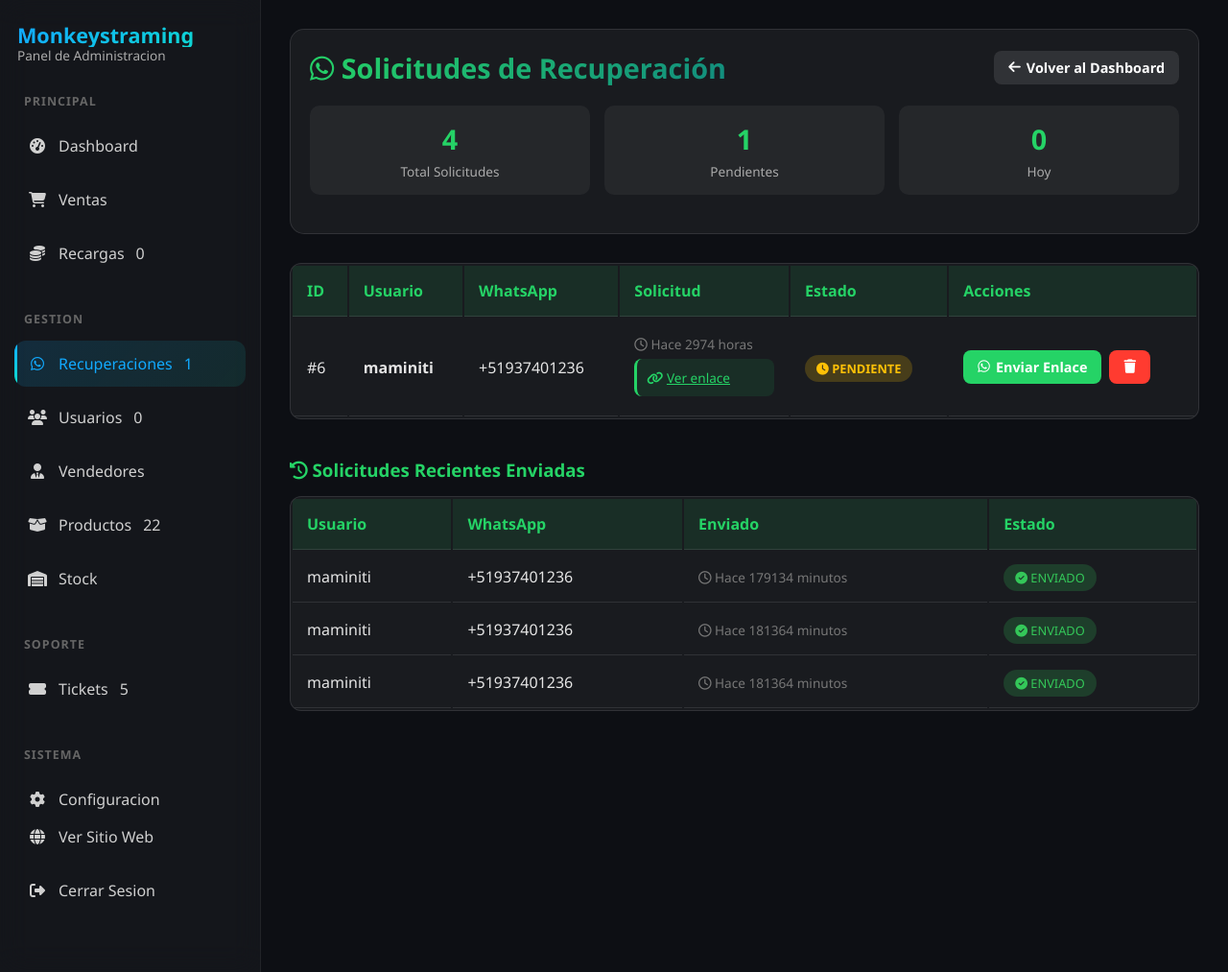
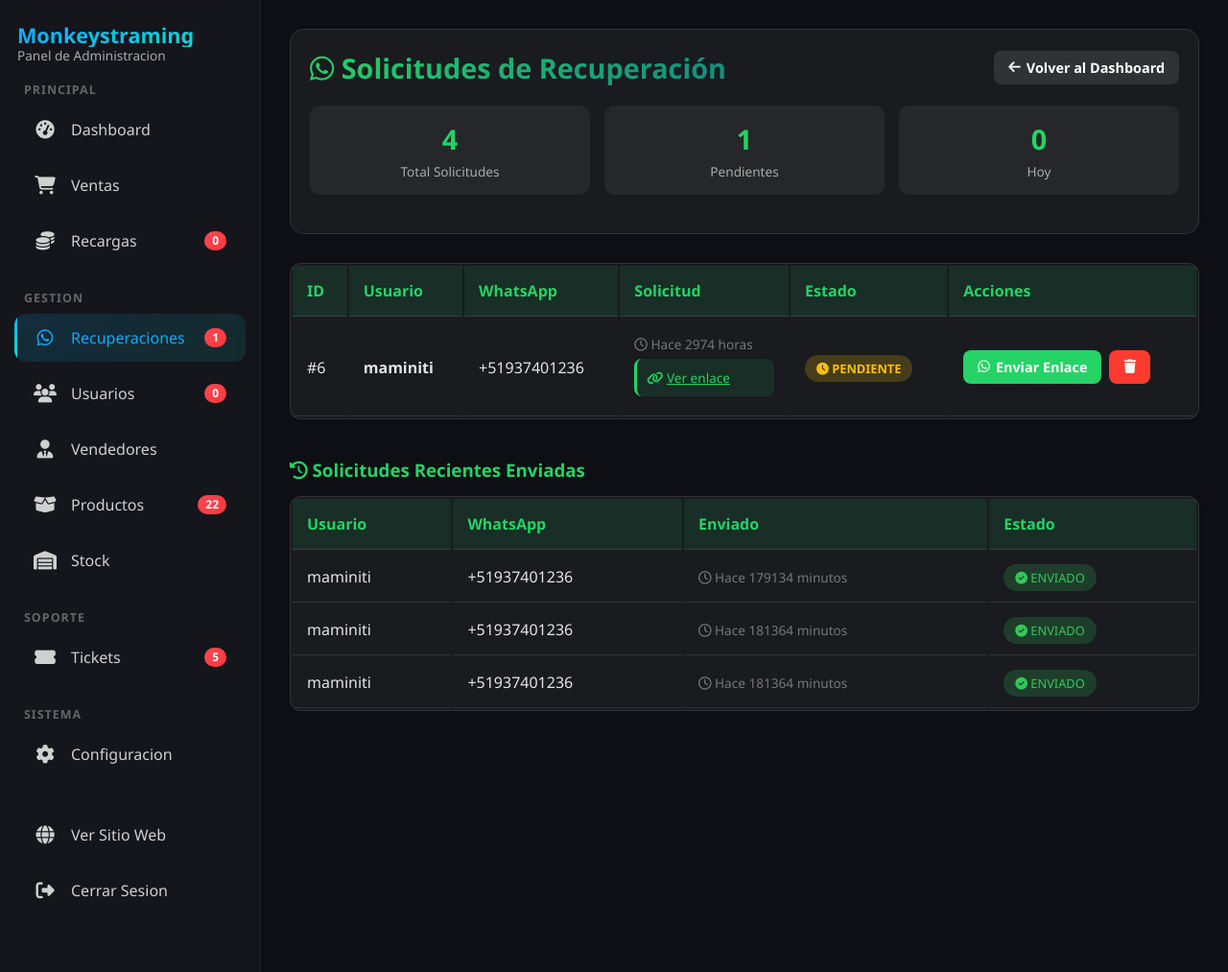
Before and after one commit to casu5/monkeystraming, a PHP site: page /admin/admin_recuperaciones.php in a window 1280 px wide. Shown: the whole page at 96% size. Run offline with PHP 8.4, Linux system fonts and the light colour scheme; the visitor is signed in with stand-in values (Sample User, id 1); data comes from the database, SQL or seed files in the repository.

Commit message:
cambios en el slidebear

```diff
--- a/admin/admin_recuperaciones.php
+++ b/admin/admin_recuperaciones.php
@@ -118,10 +118,10 @@ $result = $conexion->query($sql);
     <meta name="viewport" content="width=device-width, initial-scale=1.0">
     <title><?php echo $page_title; ?></title>
     <link rel="stylesheet" href="https://cdnjs.cloudflare.com/ajax/libs/font-awesome/6.4.0/css/all.min.css">
-    <link rel="stylesheet" href="../assets/css/panel-shell.css">
+    <link rel="stylesheet" href="../assets/css/panel-shell.css?v=admin-sidebar-3">
     <style>
         * { margin: 0; padding: 0; box-sizing: border-box; font-family: 'Segoe UI', Tahoma, Geneva, Verdana, sans-serif; }
-        body { background: #0d0f14; color: #e5e5e5; padding: 30px 30px 30px 302px; }
+        body { background: #0d0f14; color: #e5e5e5; padding: 30px 30px 30px calc(var(--sidebar-width) + 30px); }
         .container { max-width: 1200px; margin: 0 auto; }
         header {
             background: rgba(255,255,255,0.05); padding: 20px; border-radius: 15px;
@@ -181,8 +181,12 @@ $result = $conexion->query($sql);
             margin: 5px 0; font-size: 0.85rem; color: #25D366;
             border-left: 3px solid #25D366;
         }
+        @media (max-width: 992px) {
+            body { padding: 82px 16px 24px; }
+            .header-top { align-items: flex-start; flex-direction: column; }
+            .btn { width: fit-content; }
+        }
         @media (max-width: 768px) {
-            body { padding: 82px 16px 24px; }
             .stats { grid-template-columns: 1fr; }
             table { display: block; overflow-x: auto; }
             th, td { padding: 10px; }
--- a/admin/configuracion.php
+++ b/admin/configuracion.php
@@ -313,11 +313,11 @@ $page_title = "Configuración - Admin - Monkeystraming";
     <meta name="viewport" content="width=device-width, initial-scale=1.0">
     <title><?php echo h($page_title); ?></title>
     <link rel="stylesheet" href="https://cdnjs.cloudflare.com/ajax/libs/font-awesome/6.4.0/css/all.min.css">
-    <link rel="stylesheet" href="../assets/css/panel-shell.css">
+    <link rel="stylesheet" href="../assets/css/panel-shell.css?v=admin-sidebar-3">
     <style>
         @import url('https://fonts.googleapis.com/css2?family=Inter:wght@300;400;500;600;700;800&display=swap');
         *{margin:0;padding:0;box-sizing:border-box;font-family:'Inter',sans-serif}
-        body{background:linear-gradient(135deg,#0d0f14 0%,#11131a 35%,#0b0c11 100%);color:#e5e5e5;min-height:100vh;padding:30px 30px 30px 302px}
+        body{background:linear-gradient(135deg,#0d0f14 0%,#11131a 35%,#0b0c11 100%);color:#e5e5e5;min-height:100vh;padding:30px 30px 30px calc(var(--sidebar-width) + 30px)}
         .topbar{display:flex;gap:15px;align-items:center;justify-content:space-between;flex-wrap:wrap;margin-bottom:18px}
         .title h1{font-size:1.6rem;color:#fff}
         .title p{color:#aaa;margin-top:4px}
--- a/admin/includes/sidebar.php
+++ b/admin/includes/sidebar.php
@@ -86,6 +86,7 @@ if (!function_exists('renderAdminSidebar')) {
         <div class="subtitle">Panel de Administracion</div>
     </div>
 
+    <div class="admin-sidebar-scroll">
         <nav class="admin-menu">
             <div class="menu-section">
                 <h3>Principal</h3>
@@ -114,9 +115,10 @@ if (!function_exists('renderAdminSidebar')) {
             </div>
         </nav>
 
-    <div class="menu-section" style="margin-top:auto;padding-bottom:25px;">
+        <div class="menu-section admin-sidebar-bottom">
             <a href="../index.php" class="menu-item"><i class="fas fa-globe"></i><span>Ver Sitio Web</span></a>
             <a href="../logout.php" class="menu-item"><i class="fas fa-sign-out-alt"></i><span>Cerrar Sesion</span></a>
+        </div>
     </div>
 </aside>
 <script>
--- a/admin/index.php
+++ b/admin/index.php
@@ -253,7 +253,7 @@ $adminEmail = $admin['email'] ?? '';
     <meta name="viewport" content="width=device-width, initial-scale=1.0">
     <title><?php echo htmlspecialchars($page_title); ?></title>
     <link rel="stylesheet" href="https://cdnjs.cloudflare.com/ajax/libs/font-awesome/6.4.0/css/all.min.css">
-    <link rel="stylesheet" href="../assets/css/panel-shell.css">
+    <link rel="stylesheet" href="../assets/css/panel-shell.css?v=admin-sidebar-3">
     <style>
         /* === MONKYDOS - ADMIN DASHBOARD (REAL) === */
         @import url('https://fonts.googleapis.com/css2?family=Inter:wght@300;400;500;600;700;800&display=swap');
--- a/admin/productos-admin.php
+++ b/admin/productos-admin.php
@@ -509,7 +509,7 @@ function navActive(string $file, string $currentPage): string { return $currentP
     <meta name="viewport" content="width=device-width, initial-scale=1.0">
     <title><?php echo h($page_title); ?></title>
     <link rel="stylesheet" href="https://cdnjs.cloudflare.com/ajax/libs/font-awesome/6.4.0/css/all.min.css">
-    <link rel="stylesheet" href="../assets/css/panel-shell.css">
+    <link rel="stylesheet" href="../assets/css/panel-shell.css?v=admin-sidebar-3">
     <style>
         @import url('https://fonts.googleapis.com/css2?family=Inter:wght@300;400;500;600;700;800&display=swap');
         *{margin:0;padding:0;box-sizing:border-box;font-family:'Inter',sans-serif}
--- a/admin/recargas-admin.php
+++ b/admin/recargas-admin.php
@@ -366,7 +366,7 @@ $adminEmail = $admin['email'] ?? '';
     <meta name="viewport" content="width=device-width, initial-scale=1.0" />
     <title><?php echo h($page_title); ?></title>
     <link rel="stylesheet" href="https://cdnjs.cloudflare.com/ajax/libs/font-awesome/6.4.0/css/all.min.css">
-    <link rel="stylesheet" href="../assets/css/panel-shell.css">
+    <link rel="stylesheet" href="../assets/css/panel-shell.css?v=admin-sidebar-3">
     <style>
         /* Tus estilos CSS originales aquí (los mismos que ya tenías) */
         @import url('https://fonts.googleapis.com/css2?family=Inter:wght@300;400;500;600;700;800&display=swap');
--- a/admin/stock.php
+++ b/admin/stock.php
@@ -318,7 +318,7 @@ $page_title = "Stock - Admin - Monkeystraming";
   <meta name="viewport" content="width=device-width, initial-scale=1.0">
   <title><?php echo h($page_title); ?></title>
   <link rel="stylesheet" href="https://cdnjs.cloudflare.com/ajax/libs/font-awesome/6.4.0/css/all.min.css">
-  <link rel="stylesheet" href="../assets/css/panel-shell.css">
+  <link rel="stylesheet" href="../assets/css/panel-shell.css?v=admin-sidebar-3">
   <style>
     @import url('https://fonts.googleapis.com/css2?family=Inter:wght@300;400;500;600;700;800&display=swap');
     *{margin:0;padding:0;box-sizing:border-box;font-family:'Inter',sans-serif}
--- a/admin/tickets.php
+++ b/admin/tickets.php
@@ -550,7 +550,7 @@ $page_title = "Tickets - Admin - Monkeystraming";
     <meta name="viewport" content="width=device-width, initial-scale=1.0">
     <title><?php echo h($page_title); ?></title>
     <link rel="stylesheet" href="https://cdnjs.cloudflare.com/ajax/libs/font-awesome/6.4.0/css/all.min.css">
-    <link rel="stylesheet" href="../assets/css/panel-shell.css">
+    <link rel="stylesheet" href="../assets/css/panel-shell.css?v=admin-sidebar-3">
     <style>
         @import url('https://fonts.googleapis.com/css2?family=Inter:wght@300;400;500;600;700;800&display=swap');
         *{margin:0;padding:0;box-sizing:border-box;font-family:'Inter',sans-serif}
--- a/admin/usuarios.php
+++ b/admin/usuarios.php
@@ -299,7 +299,7 @@ $adminEmail = $admin['email'] ?? '';
     <meta name="viewport" content="width=device-width, initial-scale=1.0">
     <title><?php echo h($page_title); ?></title>
     <link rel="stylesheet" href="https://cdnjs.cloudflare.com/ajax/libs/font-awesome/6.4.0/css/all.min.css">
-    <link rel="stylesheet" href="../assets/css/panel-shell.css">
+    <link rel="stylesheet" href="../assets/css/panel-shell.css?v=admin-sidebar-3">
     <style>
         @import url('https://fonts.googleapis.com/css2?family=Inter:wght@300;400;500;600;700;800&display=swap');
         *{margin:0;padding:0;box-sizing:border-box;font-family:'Inter',sans-serif}
--- a/admin/vendedores.php
+++ b/admin/vendedores.php
@@ -288,12 +288,12 @@ $page_title = "Vendedores - Admin";
   <meta name="viewport" content="width=device-width, initial-scale=1">
   <title><?php echo h($page_title); ?></title>
   <link rel="stylesheet" href="https://cdnjs.cloudflare.com/ajax/libs/font-awesome/6.4.0/css/all.min.css">
-  <link rel="stylesheet" href="../assets/css/panel-shell.css">
+  <link rel="stylesheet" href="../assets/css/panel-shell.css?v=admin-sidebar-3">
   <style>
     @import url('https://fonts.googleapis.com/css2?family=Inter:wght@400;500;700;800&display=swap');
     *{box-sizing:border-box;margin:0;padding:0;font-family:Inter,sans-serif}
     body{background:linear-gradient(135deg,#0d0f14,#11131a 45%,#0b0c11);color:#e5e5e5;min-height:100vh}
-    .wrap{max-width:none;margin:0;padding:32px 24px 32px 302px}
+    .wrap{width:calc(100% - var(--sidebar-width));max-width:none;margin:0 0 0 var(--sidebar-width);padding:32px 24px}
     .top{display:flex;justify-content:space-between;align-items:center;gap:16px;flex-wrap:wrap;margin-bottom:22px}
     h1{color:#fff;font-size:1.8rem}
     .muted{color:#aaa}
@@ -320,7 +320,7 @@ $page_title = "Vendedores - Admin";
     th,td{text-align:left;padding:12px;border-bottom:1px solid rgba(255,255,255,.07)}
     th{color:#9a9a9a;font-size:.86rem}
     @media(max-width:900px){.grid{grid-template-columns:1fr}}
-    @media(max-width:992px){.wrap{padding:82px 16px 24px}}
+    @media(max-width:992px){.wrap{width:100%;margin-left:0;padding:82px 16px 24px}}
   </style>
 </head>
 <body>
--- a/admin/ventas.php
+++ b/admin/ventas.php
@@ -321,7 +321,7 @@ $adminEmail = $admin['email'] ?? '';
     <meta name="viewport" content="width=device-width, initial-scale=1.0">
     <title><?php echo h($page_title); ?></title>
     <link rel="stylesheet" href="https://cdnjs.cloudflare.com/ajax/libs/font-awesome/6.4.0/css/all.min.css">
-    <link rel="stylesheet" href="../assets/css/panel-shell.css">
+    <link rel="stylesheet" href="../assets/css/panel-shell.css?v=admin-sidebar-3">
     <style>
         @import url('https://fonts.googleapis.com/css2?family=Inter:wght@300;400;500;600;700;800&display=swap');
         *{margin:0;padding:0;box-sizing:border-box;font-family:'Inter',sans-serif}
--- a/assets/css/panel-shell.css
+++ b/assets/css/panel-shell.css
@@ -22,17 +22,17 @@ body {
     border-right: 1px solid rgba(255, 255, 255, .06) !important;
     background: rgba(255, 255, 255, .03) !important;
     backdrop-filter: blur(15px) !important;
-    overflow-x: hidden !important;
-    overflow-y: auto !important;
+    overflow: hidden !important;
     overscroll-behavior: contain !important;
     transition: transform .3s ease !important;
 }
 
 .admin-logo {
+    flex: 0 0 auto !important;
     min-width: 0 !important;
     padding-left: 18px !important;
     padding-right: 18px !important;
-    margin-bottom: 30px !important;
+    margin-bottom: 18px !important;
 }
 
 .admin-logo .logo {
@@ -57,20 +57,54 @@ body {
     line-height: 1.3 !important;
 }
 
+.admin-sidebar-scroll {
+    flex: 1 1 auto !important;
+    min-height: 0 !important;
+    overflow-x: hidden !important;
+    overflow-y: auto !important;
+    padding-bottom: 16px !important;
+    -ms-overflow-style: none !important;
+    scrollbar-color: transparent transparent !important;
+    scrollbar-width: none !important;
+}
+
+.admin-sidebar-scroll::-webkit-scrollbar {
+    width: 0 !important;
+    height: 0 !important;
+}
+
+.admin-sidebar-scroll::-webkit-scrollbar-track {
+    background: transparent !important;
+}
+
+.admin-sidebar-scroll::-webkit-scrollbar-thumb {
+    border-radius: 999px !important;
+    background: transparent !important;
+    border: 0 !important;
+}
+
+.admin-sidebar-scroll:hover {
+    scrollbar-color: transparent transparent !important;
+}
+
+.admin-sidebar-scroll:hover::-webkit-scrollbar-thumb {
+    background: transparent !important;
+}
+
 .admin-menu {
     display: flex !important;
-    flex: 1 1 auto !important;
+    flex: 0 0 auto !important;
     min-height: 0 !important;
-    flex-direction: column;
+    flex-direction: column !important;
 }
 
 .menu-section {
-    margin-bottom: 28px !important;
+    margin-bottom: 18px !important;
     padding: 0 15px !important;
 }
 
 .menu-section h3 {
-    margin: 0 0 14px !important;
+    margin: 0 0 8px !important;
     padding-left: 10px !important;
     color: #666 !important;
     font-size: .78rem !important;
@@ -84,12 +118,9 @@ body {
     display: flex !important;
     align-items: center !important;
     min-width: 0 !important;
-    gap: 12px !important;
+    gap: 15px !important;
     margin-bottom: 8px !important;
-    padding-top: 13px !important;
-    padding-bottom: 13px !important;
-    padding-left: 14px !important;
-    padding-right: 14px !important;
+    padding: 14px 20px !important;
     border-radius: 12px !important;
     color: #d0d0d0 !important;
     text-decoration: none !important;
@@ -126,8 +157,10 @@ body {
 }
 
 .menu-item i {
-    flex: 0 0 20px;
-    text-align: center;
+    flex: 0 0 24px !important;
+    width: 24px !important;
+    font-size: 1.2rem !important;
+    text-align: center !important;
 }
 
 .menu-item span:not(.menu-badge) {
@@ -138,7 +171,23 @@ body {
 }
 
 .menu-badge {
+    min-width: 20px !important;
     flex: 0 0 auto !important;
+    margin-left: auto !important;
+    padding: 3px 8px !important;
+    border-radius: 10px !important;
+    background: linear-gradient(135deg, #ff4757, #ff3838) !important;
+    color: #fff !important;
+    font-size: .75rem !important;
+    font-weight: 600 !important;
+    line-height: 1.2 !important;
+    text-align: center !important;
+}
+
+.admin-sidebar-bottom {
+    margin-top: 8px !important;
+    margin-bottom: 0 !important;
+    padding-bottom: 0 !important;
 }
 
 .admin-main {
@@ -315,13 +364,15 @@ body {
 
 @media (max-width: 992px) {
     .admin-sidebar {
+        width: min(var(--sidebar-width), calc(100vw - 24px)) !important;
         max-width: calc(100vw - 24px) !important;
-        transform: translateX(-100%);
+        height: 100dvh !important;
+        transform: translateX(-100%) !important;
         box-shadow: 18px 0 36px rgba(0, 0, 0, .38) !important;
     }
 
     .admin-sidebar.active {
-        transform: translateX(0);
+        transform: translateX(0) !important;
     }
 
     .admin-main {
```
Also changed, not shown: comprar.php (+45 -1 lines). Lines whose indentation alone changed are shown as unchanged.
